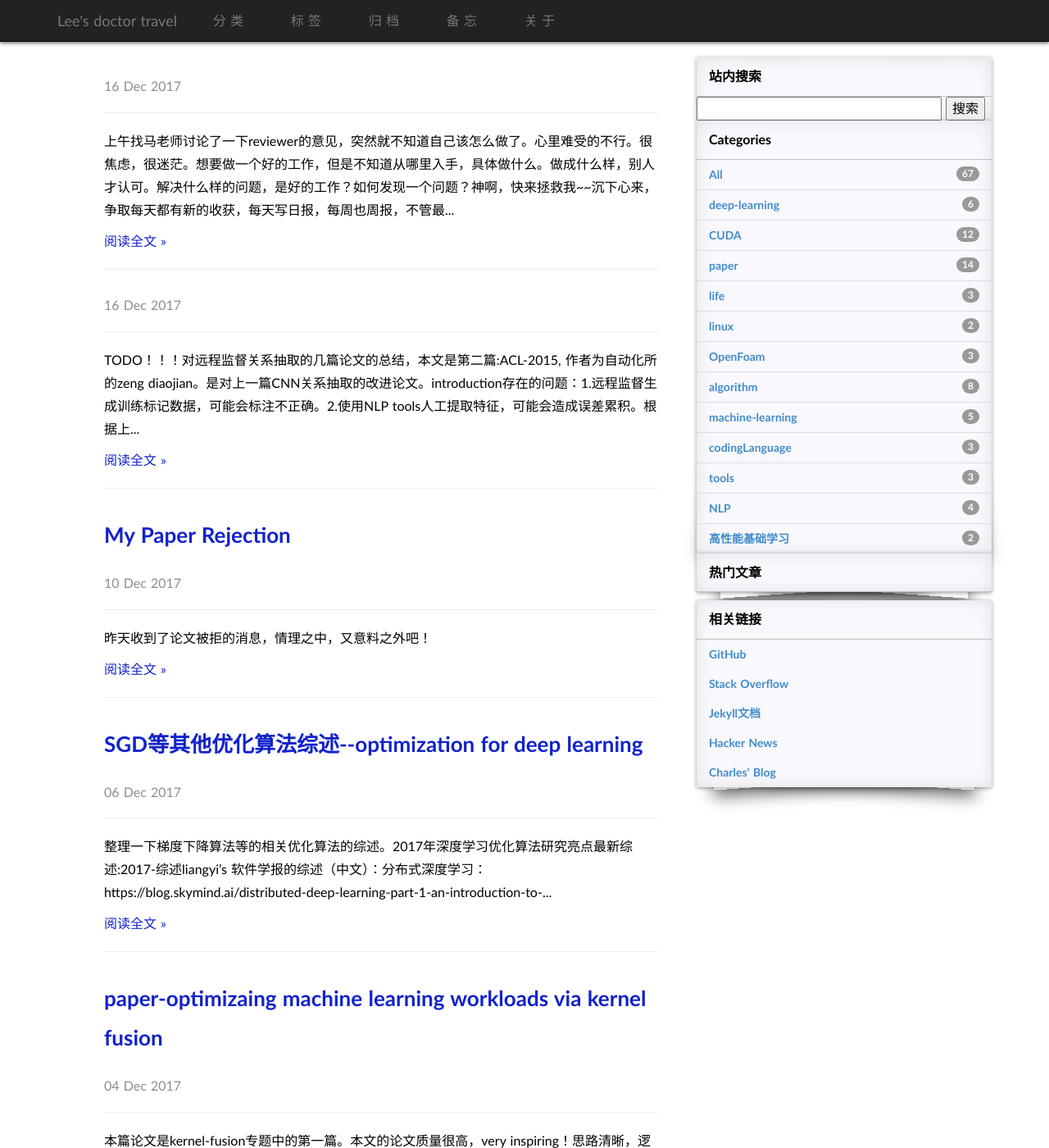
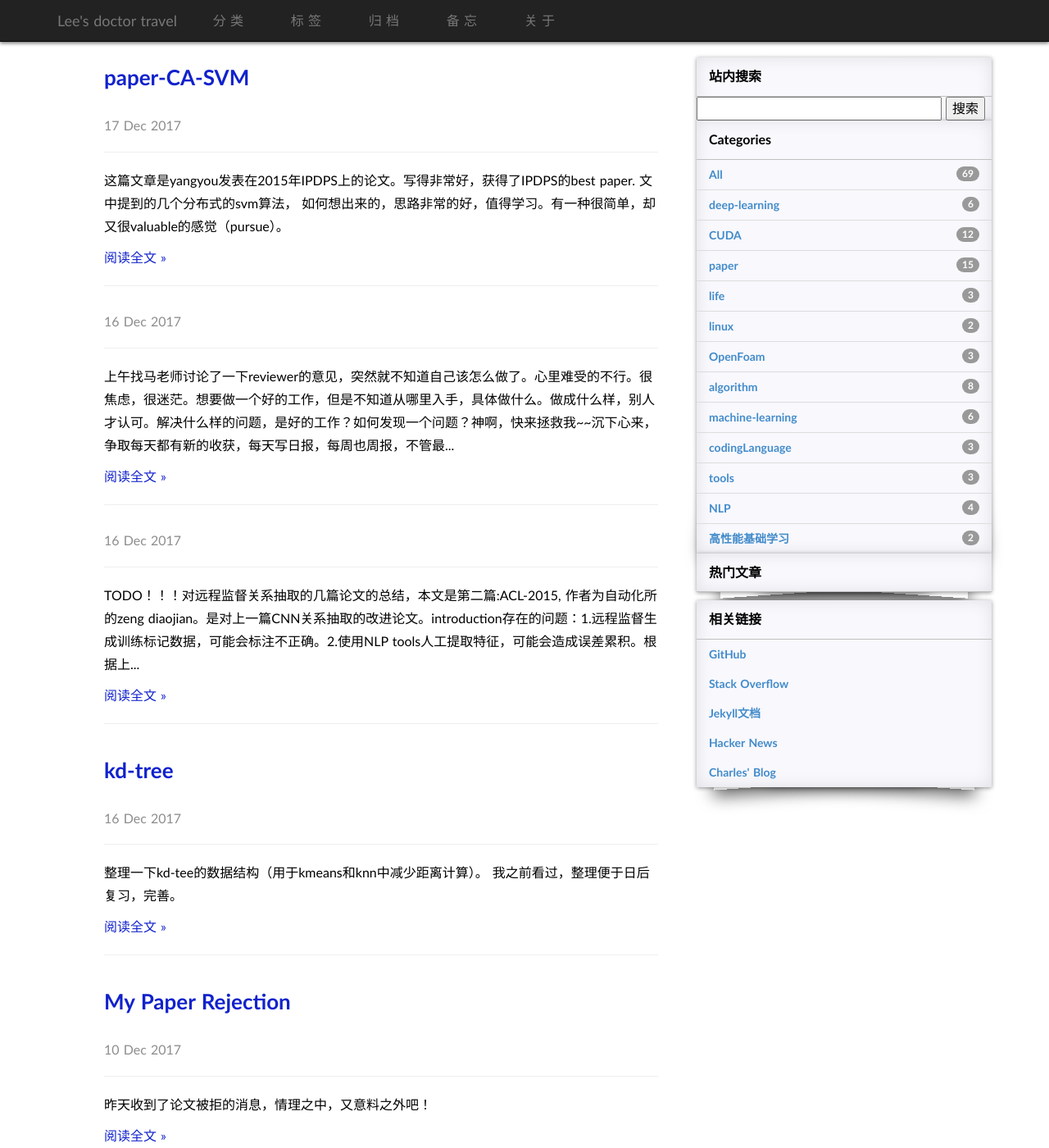
Before and after one commit to limin2015/limin2015.github.io, a Jekyll site: the page built from index.html, in a window 1280 px wide and 1400 px high. Shown: the whole window at 82% size. Built offline with Jekyll 4.4.1, drawn with Linux system fonts in a browser that asks for light colours; some web fonts are replaced; the list of posts is cut into pages by our own code; comment, search, counter and statistics services are not loaded; some of the changed text lies outside the part shown.

Commit message:
paper-ca-svm

```diff
--- /dev/null
+++ b/_posts/2017-12-16-kd-tree-algo.md
@@ -0,0 +1,23 @@
+---
+layout:     post
+title:      kd-tree
+keywords:   kmeans-kd-tree
+category:   [machine-learning]
+tags:       [machine-learning-basic]
+---
+
+
+整理一下kd-tee的数据结构（用于kmeans和knn中减少距离计算）。
+我之前看过，整理便于日后复习，完善。
+
+
+
+#  what is k-d tree?
+
+
+
+# 如何构建？
+
+
+
+# 如何查找？
--- /dev/null
+++ b/_posts/2017-12-17-ca-svm.md
@@ -0,0 +1,81 @@
+---
+layout:     post
+title:      paper-CA-SVM
+keywords:   distributed svm algo(CA-SVM)
+category:   [paper]
+tags:       [paper]
+---
+
+这篇文章是yangyou发表在2015年IPDPS上的论文。写得非常好，获得了IPDPS的best paper. 文中提到的几个分布式的svm算法，
+如何想出来的，思路非常的好，值得学习。有一种很简单，却又很valuable的感觉（pursue）。
+
+论文地址：
+![](https://people.eecs.berkeley.edu/~youyang/publications/ipdps2015.pdf)
+
+
+# 摘要
+
+
+
+
+# 已有的分布式svm算法
+
+**cascade-svm**：
+
+**思路**：
+
+**存在的不足**：
+
+
+
+**DC-svm**：
+
+**思路**：
+
+**存在的不足**：
+
+
+# 本文提出的分布式svm算法
+
+进行了几次尝试：分别如下。
+
+## DC-Filter: combination of cascade-svm and DC-svm
+
+将已有的两个方法攒在了一起：使用DC-svm的kmeans进行分割，使用cascade的filter方法，上一层只传递支持向量到下一层，而不传递data set。
+
+
+## CP-svm:基于聚类分割的svm算法
+
+**思路**：
+使用kmeans将数据集分成p个集合，然后每个node使用对每一个集合的数据集进行svm训练过程，每个node都得到一个训练模型，共得到p个训练模型。预测的时候，看看要测试的样本，离哪个集合更近一些，就用那个node产生的训练模型进行预测。
+
+**原理解释**：
+
+因为kmeans聚类之后，
+
+
+**存在的不足**：
+
+有负载不均衡的问题。因为kmeans聚类产生的结果，每个簇中的样本的数目可能相差很大。
+接下来的算法，就是为了解决这个问题。
+也就是：如何分割（什么样的聚类算法），能够产生负载均衡的分割结果？
+其实本质上就是设计一个负载均衡的聚类算法！！
+
+## CA-svm:
+
+**FCFS CASVM**：
+
+
+**balanced kmeans CASVM**：
+
+**random-averaging CASVM**：
+随机平均分方法：随机的将样本数据均匀的分成p份。
+（我感觉这种方法会对正确性产生影响，可是结果显示没有啥影响。为什么呢？）
+
+
+
+# 学到的知识
+
+iso-efficiency：
+
+有一些公式我没有推出来，不大明白： 再读几遍！！
```
Also changed, not shown: _posts/2017-4-7-kmeans++.md (+5 -10 lines).
